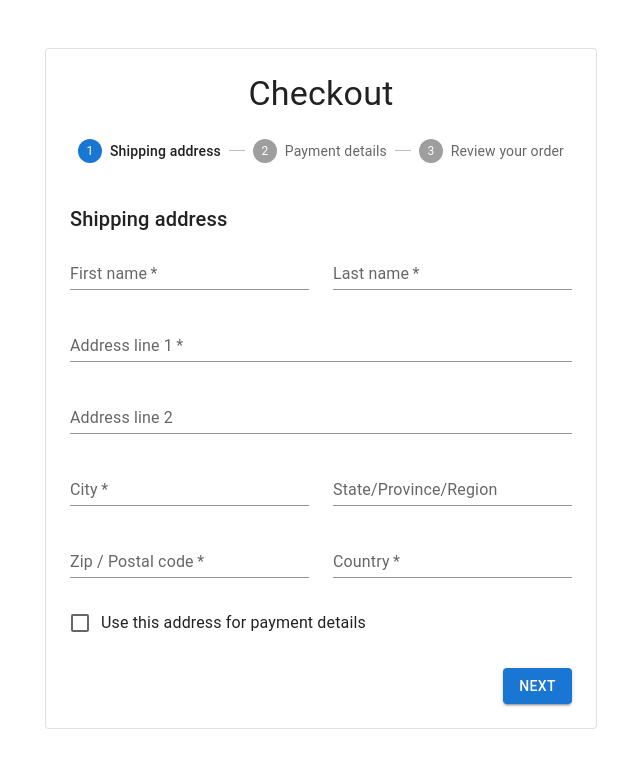
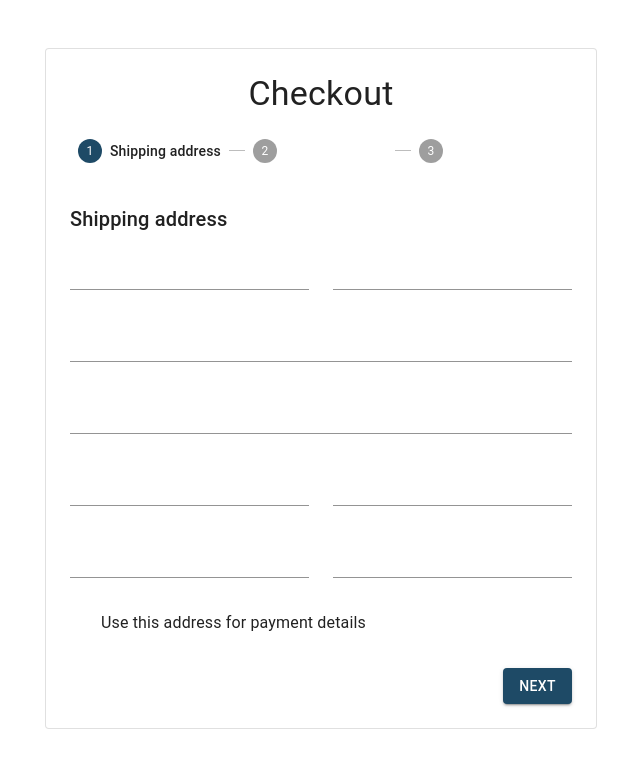
Before and after one commit to genpsp/stock-photo-web, a Next.js app: page /images/register in a window 1280 px wide. Shown: the top 768 px of the page, without its empty margins (319-959 px from the left). Built offline with nearby package versions, Linux system fonts and the light colour scheme; no server answers.

Commit message:
mui カスタムテーマ設定

```diff
--- a/src/pages/_app.tsx
+++ b/src/pages/_app.tsx
@@ -1,7 +1,8 @@
 import { app } from '@/lib/firebase/init'
 import '@/styles/globals.css'
-import { ThemeProvider } from '@emotion/react'
-import { CssBaseline, createTheme } from '@mui/material'
+import theme from '@/styles/theme'
+import CssBaseline from '@mui/material/CssBaseline'
+import { ThemeProvider } from '@mui/material/styles'
 import { NextPage } from 'next'
 import type { AppProps } from 'next/app'
 import { ReactElement, ReactNode } from 'react'
@@ -16,13 +17,12 @@ type AppPropsWithLayout = AppProps & {
 
 export default function App({ Component, pageProps }: AppPropsWithLayout) {
   const firebaseApp = app
-  const defaultTheme = createTheme()
   const getLayout = Component.getLayout ?? ((page) => page)
 
-  return getLayout(
-    <ThemeProvider theme={defaultTheme}>
+  return (
+    <ThemeProvider theme={theme}>
       <CssBaseline />
-      <Component {...pageProps} />
-    </ThemeProvider>,
+      {getLayout(<Component {...pageProps} />)}
+    </ThemeProvider>
   )
 }
--- /dev/null
+++ b/src/styles/theme.ts
@@ -0,0 +1,32 @@
+import { createTheme } from '@mui/material/styles'
+
+declare module '@mui/material/styles' {
+  interface Palette {
+    ui: Palette['primary']
+  }
+  interface PaletteOptions {
+    ui?: PaletteOptions['primary']
+  }
+}
+
+declare module '@mui/material/Button' {
+  interface ButtonPropsColorOverrides {
+    ui: true
+  }
+}
+
+const theme = createTheme({
+  palette: {
+    primary: {
+      main: '#1E4A66',
+    },
+    ui: {
+      main: '#FFF',
+    },
+    text: {
+      secondary: '#FFF',
+    },
+  },
+})
+
+export default theme
```
Also changed, not shown: src/components/parts/Navbar.tsx (+3 -4 lines).
